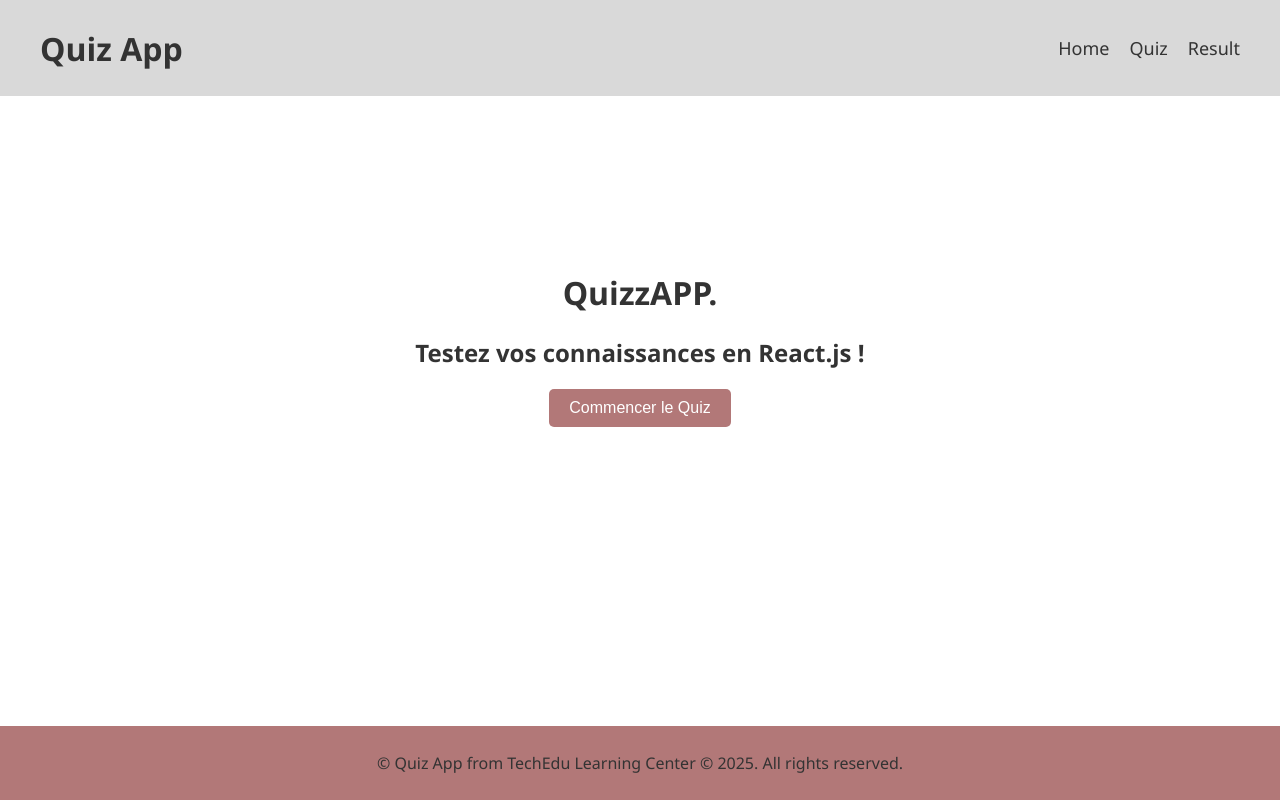
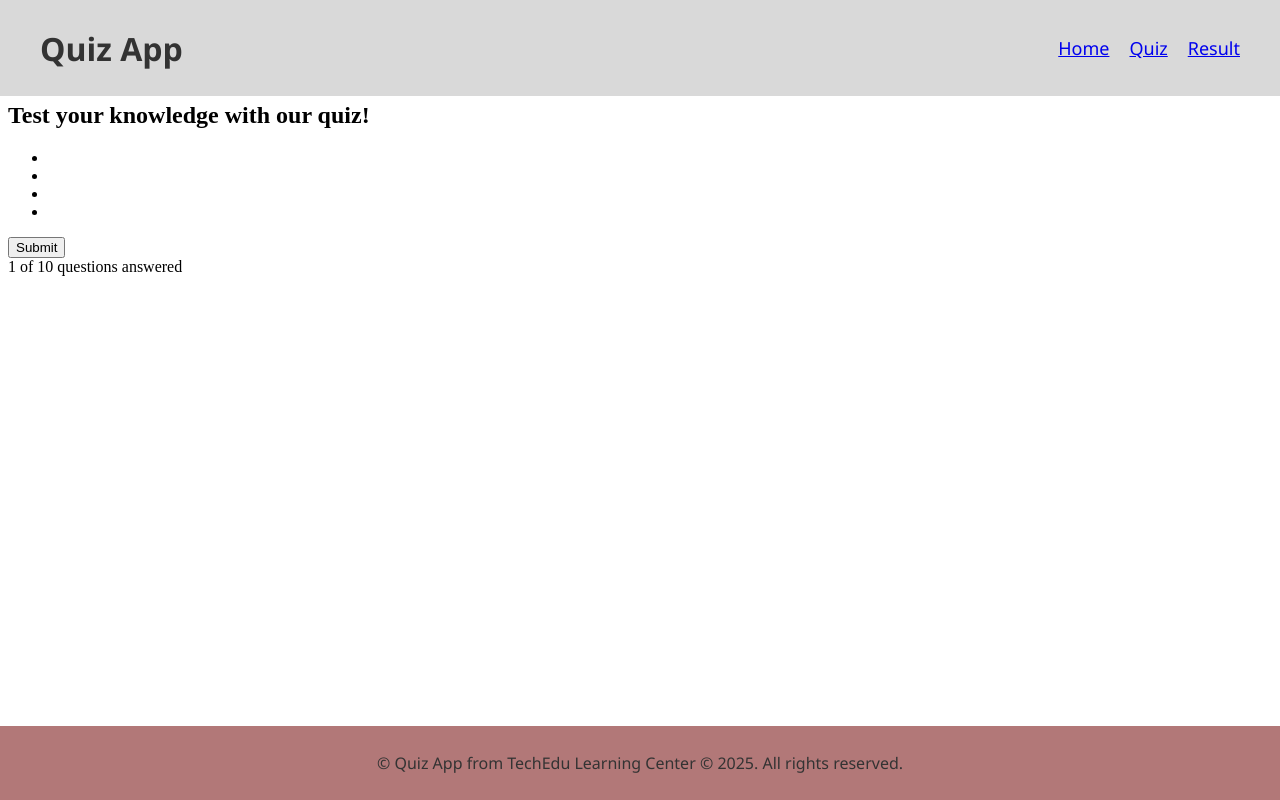
Before and after one commit to Sam21ir/quizzapp, a React (Create React App) app: page /quiz in a window 1280 px wide. Built offline with nearby package versions, Linux system fonts and the light colour scheme.

Commit message:
starting with quiz page

```diff
--- a/package.json
+++ b/package.json
@@ -2,7 +2,7 @@
   "name": "quiz-app",
   "version": "0.1.0",
   "private": true,
-  "homepage": "https://sam21ir.github.io/quizzapp/",
+  "homepage": "https://sam21ir.github.io/",
   "dependencies": {
     "@testing-library/dom": "^10.4.1",
     "@testing-library/jest-dom": "^6.9.1",
@@ -10,6 +10,7 @@
     "@testing-library/user-event": "^13.5.0",
     "react": "^19.2.0",
     "react-dom": "^19.2.0",
+    "react-router-dom": "^7.9.5",
     "react-scripts": "5.0.1",
     "router": "^2.2.0",
     "routes": "^2.1.0",
--- a/src/App.css
+++ b/src/App.css
@@ -61,3 +61,11 @@
   cursor: pointer;
   font-size: 16px;
 }
+
+.resultstyle {
+  padding: 150px;
+  text-align: center;
+  margin-top: 100px;
+  font-family: 'Segoe UI', Tahoma, Geneva, Verdana, sans-serif;
+  color: #333;
+}
--- a/src/App.js
+++ b/src/App.js
@@ -1,15 +1,24 @@
+import React from "react";
+import { BrowserRouter as Router, Routes, Route } from "react-router-dom";
+
 import Navbar from './components/Navbar.jsx';
 import Footer from './components/Footer.jsx';
 import Home from './pages/home.jsx';
+import Quiz from './pages/quiz.jsx';
+import Result from './pages/result.jsx';
 import "./App.css";
 
 function App() {
   return (
-    <div>
-      <Home />
+    <Router>
       <Navbar />
+      <Routes>
+        <Route path="/" element={<Home />} />
+        <Route path="/quiz" element={<Quiz />} />
+        <Route path="/result" element={<Result />} />
+      </Routes>
       <Footer />
-    </div>
+    </Router>
   );
 }
 
--- a/src/components/Navbar.jsx
+++ b/src/components/Navbar.jsx
@@ -3,9 +3,9 @@ function Navbar() {
     <nav className="stylenavbar">
       <h1 className="logo">Quiz App</h1>
       <ul className="liststyle">
-        <li>Home</li>
-        <li>Quiz</li>
-        <li>Result</li>
+        <li><a href="/">Home</a></li>
+        <li><a href="/quiz">Quiz</a></li>
+        <li><a href="/result">Result</a></li>
       </ul>
     </nav>
   );
--- a/src/pages/Home.jsx
+++ b/src/pages/Home.jsx
@@ -3,7 +3,7 @@ function Home() {
     <div className="homestyle">
       <h1>QuizzAPP.</h1>
       <h2>Testez vos connaissances en React.js !</h2>
-      <button className="btnhome">Commencer le Quiz</button>
+      <button className="btnhome"><a href="/quiz">Commencer le Quiz</a></button>
     </div>
   );
 }
--- a/src/pages/Quiz.jsx
+++ b/src/pages/Quiz.jsx
@@ -0,0 +1,21 @@
+import React from 'react';
+
+const Quiz = () => {
+  return (
+    <div className='container'>
+      <h1>Quiz Page</h1>
+      <hr />
+      <h2>Test your knowledge with our quiz!</h2>
+      <ul>
+        <li></li>
+        <li></li>
+        <li></li>
+        <li></li>
+      </ul>
+      <button>Submit</button>
+      <div>1 of 10 questions answered</div>
+    </div>
+  );
+}
+
+export default Quiz;
--- a/src/pages/Result.jsx
+++ b/src/pages/Result.jsx
@@ -0,0 +1,11 @@
+import React from 'react';
+
+const Result = () => {
+  return (
+    <div className="resultstyle">
+      <h1>Result Page</h1>
+    </div>
+  );
+}
+
+export default Result;
```
Also changed, not shown: 1 other file (tests, documents, lock files or other folders).
